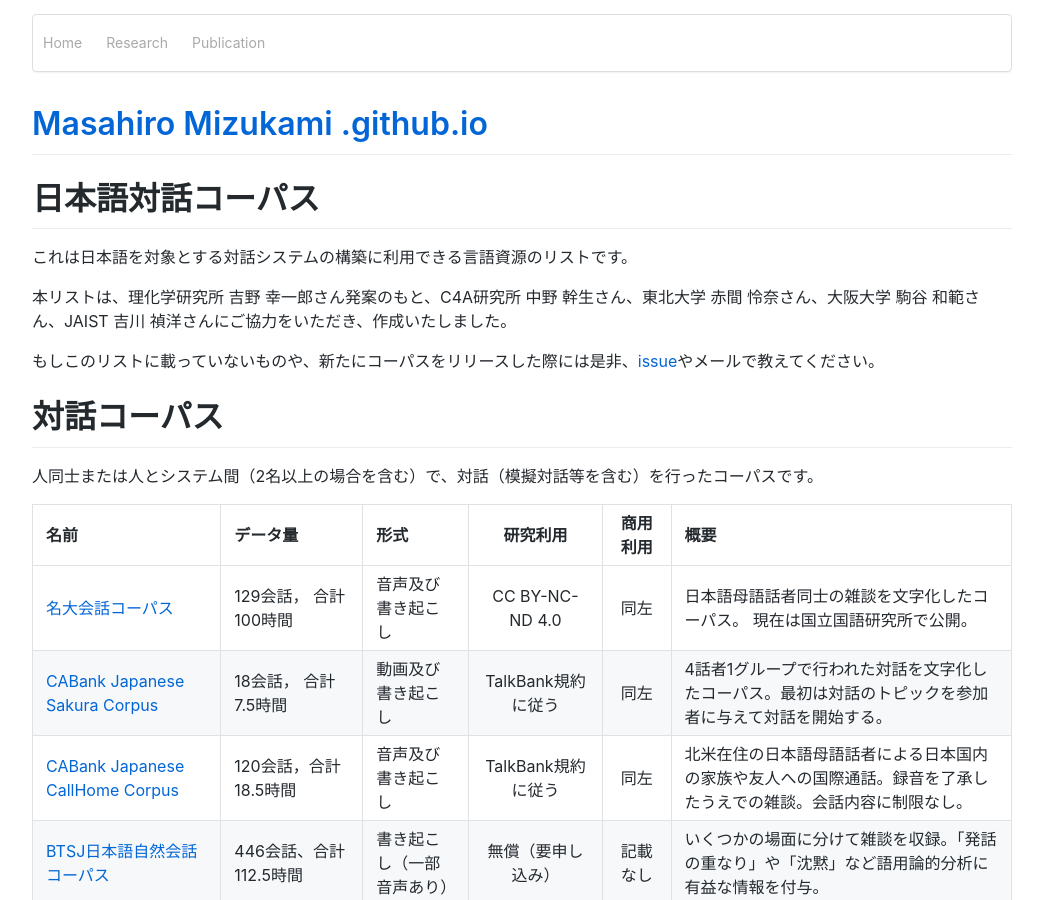
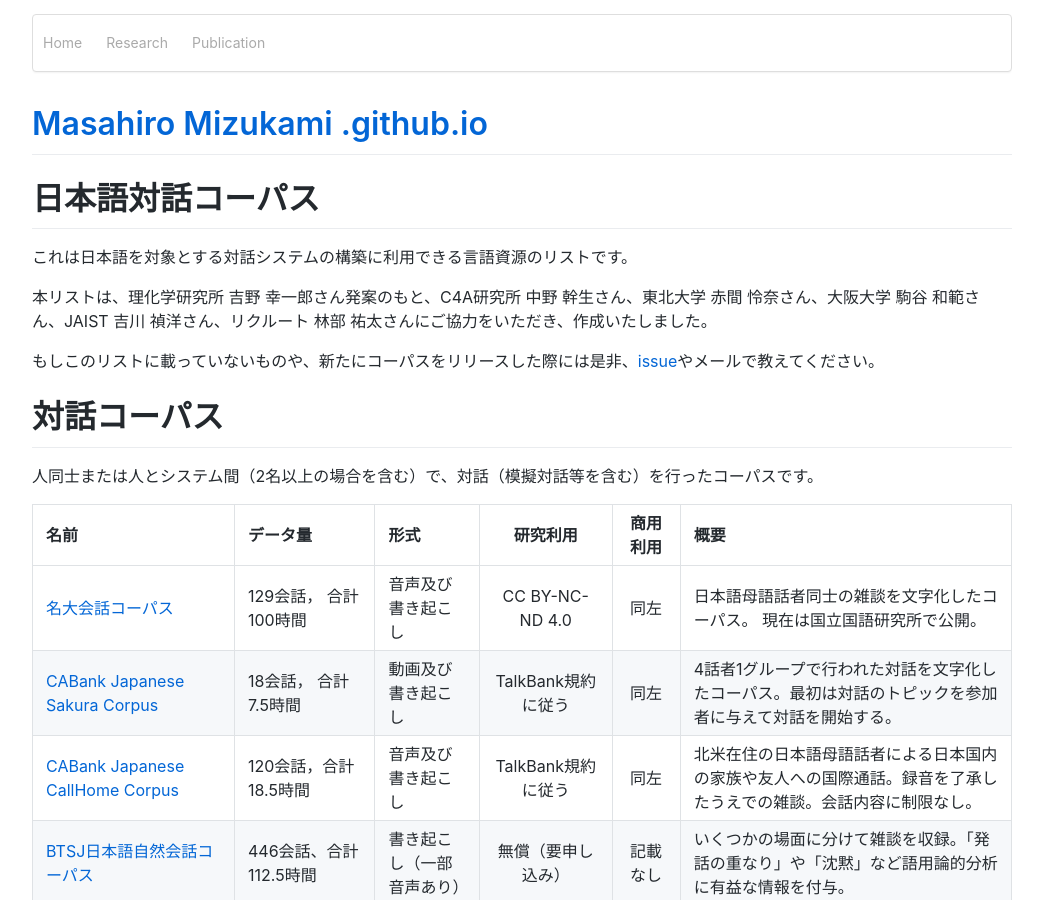
Before and after one commit to masahiro-mi/masahiro-mi.github.io, a Jekyll site: the page built from dialogue_corpus.md, in a window 1280 px wide and 900 px high. Shown: the whole window, without its empty margins (118-1161 px from the left). Built offline with Jekyll 4.4.1, drawn with Linux system fonts in a browser that asks for light colours; comment, search, counter and statistics services are not loaded; some of the changed text lies outside the part shown.

Commit message:
Update dialogue_corpus.md

```diff
--- a/dialogue_corpus.md
+++ b/dialogue_corpus.md
@@ -1,13 +1,13 @@
 ---
 layout: default
 title: 日本語対話コーパス
-description: これは日本語を対象とする対話システムの構築に利用できる言語資源のリストです。本リストは、理化学研究所 吉野 幸一郎さん発案のもと、C4A研究所 中野 幹生さん、東北大学 赤間 怜奈さん、大阪大学 駒谷 和範さん、JAIST 吉川 禎洋さんにご協力をいただき、作成いたしました。
+description: これは日本語を対象とする対話システムの構築に利用できる言語資源のリストです。本リストは、理化学研究所 吉野 幸一郎さん発案のもと、C4A研究所 中野 幹生さん、東北大学 赤間 怜奈さん、大阪大学 駒谷 和範さん、JAIST 吉川 禎洋さん、リクルート 林部 祐太さんにご協力をいただき、作成いたしました。
 ---
 # 日本語対話コーパス
 
 これは日本語を対象とする対話システムの構築に利用できる言語資源のリストです。
 
-本リストは、理化学研究所 吉野 幸一郎さん発案のもと、C4A研究所 中野 幹生さん、東北大学 赤間 怜奈さん、大阪大学 駒谷 和範さん、JAIST 吉川 禎洋さんにご協力をいただき、作成いたしました。
+本リストは、理化学研究所 吉野 幸一郎さん発案のもと、C4A研究所 中野 幹生さん、東北大学 赤間 怜奈さん、大阪大学 駒谷 和範さん、JAIST 吉川 禎洋さん、リクルート 林部 祐太さんにご協力をいただき、作成いたしました。
 
 もしこのリストに載っていないものや、新たにコーパスをリリースした際には是非、[issue](https://github.com/masahiro-mi/masahiro-mi.github.io/issues)やメールで教えてください。
 
@@ -48,6 +48,7 @@
 | [対話破綻検出チャレンジ 雑談対話コーパス](https://sites.google.com/site/dialoguebreakdowndetection/chat-dialogue-corpus)  | 1146対話 | テキスト | 無償 | 無償 | NTTドコモが一般公開している雑談対話APIを用いた対話システムとユーザの21発話からなる対話を収録。各システム発話に対して，対話破綻（対話を継続することが困難）かどうかのアノテーションを3段階で付与。 |
 | [対話システムライブコンペティション 予選評価対話ログ](https://dialog-system-live-competition.github.io/dslc3/data.html)  | シチュエーション約300対話、オープン約250対話 | テキスト | MITライセンス | MITライセンス | 対話システムライブコンペティション（対話システムの性能を競うコンペ）の予選で人とシステムが対話したログを収録。加えて、対話に対して自然さなどのスコアを付与。シチュエーションとオープン、また、システムごとに性能や傾向、対話数が異なることに注意されたい。 |
 | [おーぷん2ちゃんねる対話コーパス](https://github.com/1never/open2ch-dialogue-corpus)  | 約815万対話 | テキスト | 無償 | 無償 | おーぷん2ちゃんねるの掲示板で行われた対話を収録。加えて、コーパス以外に「応答順位付けタスク用データ」や評価用スクリプトも配布されている。 |
+| [Accommodation Search Dialog Corpus (宿泊施設探索対話コーパス)](https://github.com/megagonlabs/asdc)  | 210会話＋約10万発話  | テキストのみ | CC BY 4.0 | 可 | 宿泊施設を探しているカスタマーとエージェントのテキストによる対話を収録したコーパス。加えて、発話の要件（どのような宿が良いかなど）や対話行為などのアノテーションも付与。|
 
 # 対話関連コーパス
 
@@ -73,3 +74,4 @@
 - 2022.5.17 協力者情報を更新しました
 - 2022.6.7 JGLUEほか計4件の情報を追加しました
 - 2022.6.8 JGLUEの情報を更新しました
+- 2022.6.18 Accommodation Search Dialog Corpus (宿泊施設探索対話コーパス)の情報を追加しました
```
